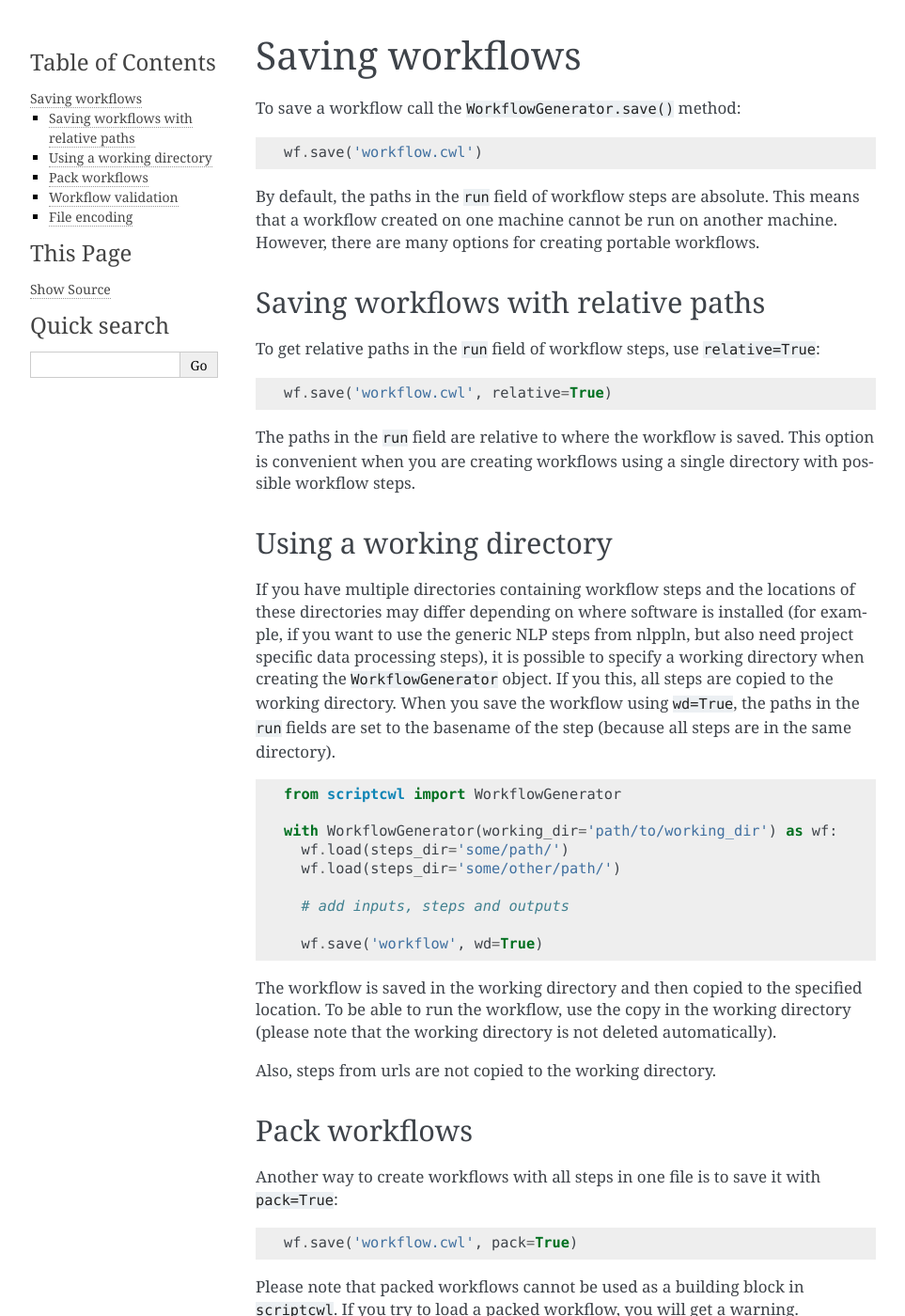
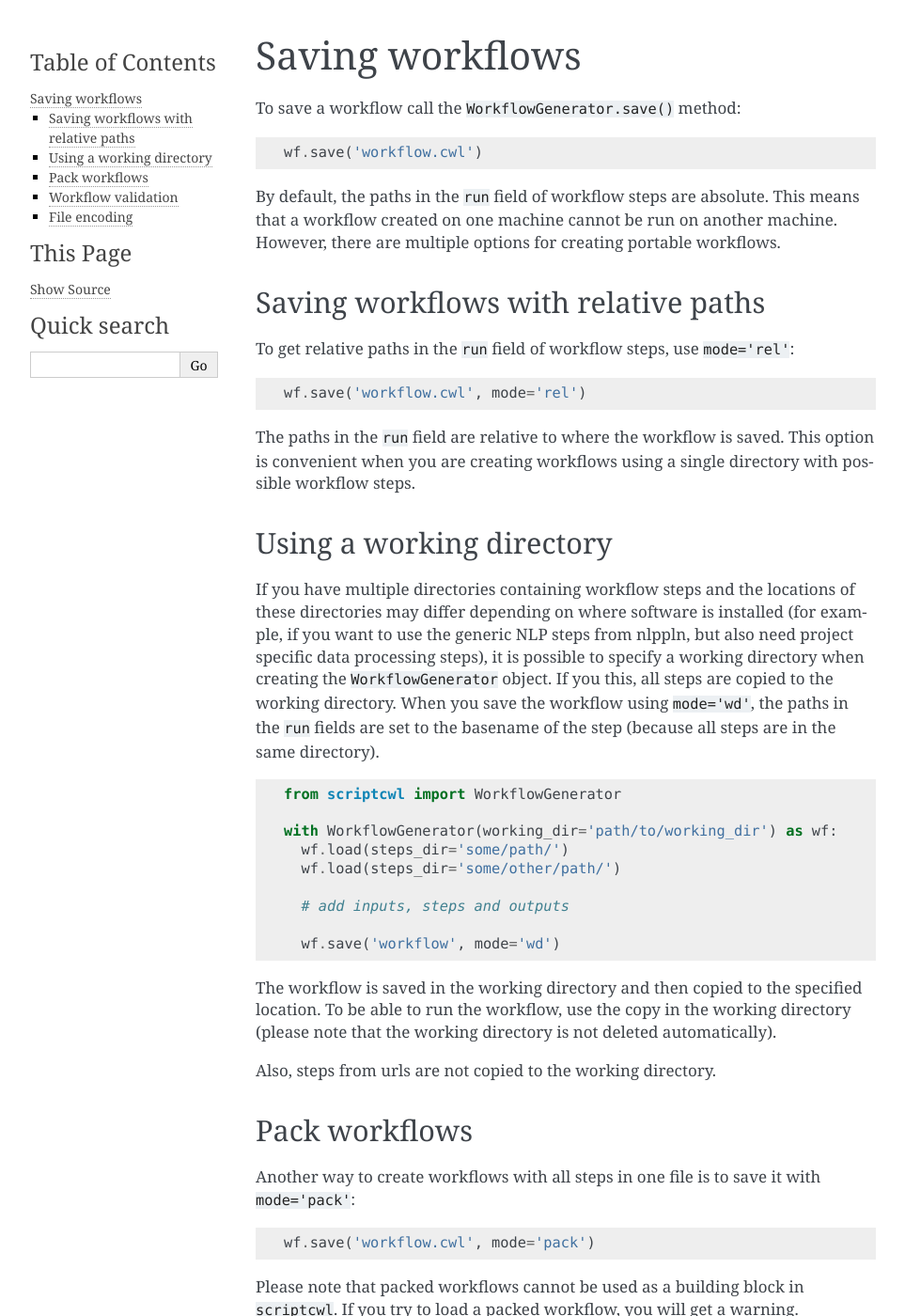
Before and after one commit to NLeSC/scriptcwl, a Sphinx documentation site: the page built from docs/saving_workflows.rst, in a window 1280 px wide and 1400 px high. Shown: the whole window at 94% size, without its empty margins (148-1111 px from the left). Built offline with Sphinx 7.4.7, drawn with Linux system fonts in a browser that asks for light colours; pages that are not in the unit, such as notebooks, are missing from menus; some of the changed text lies outside the part shown.

Commit message:
Update documentation about saving workflows

```diff
--- a/docs/saving_workflows.rst
+++ b/docs/saving_workflows.rst
@@ -8,15 +8,15 @@ To save a workflow call the ``WorkflowGenerator.save()`` method:
 
 By default, the paths in the ``run`` field of workflow steps are absolute. This means
 that a workflow created on one machine cannot be run on another machine. However,
-there are many options for creating portable workflows.
+there are multiple options for creating portable workflows.
 
 Saving workflows with relative paths
 ####################################
 
-To get relative paths in the ``run`` field of workflow steps, use ``relative=True``:
+To get relative paths in the ``run`` field of workflow steps, use ``mode='rel'``:
 ::
 
-  wf.save('workflow.cwl', relative=True)
+  wf.save('workflow.cwl', mode='rel')
 
 The paths in the ``run`` field are relative to where the workflow is saved. This
 option is convenient when you are creating workflows using a single directory
@@ -30,7 +30,7 @@ these directories may differ depending on where software is installed (for examp
 if you want to use the generic NLP steps from nlppln, but also need project specific
 data processing steps), it is possible to specify a working directory when creating
 the ``WorkflowGenerator`` object. If you this, all steps are copied to the working
-directory. When you save the workflow using ``wd=True``, the paths in the ``run``
+directory. When you save the workflow using ``mode='wd'``, the paths in the ``run``
 fields are set to the basename of the step (because all steps are in the same
 directory).
 ::
@@ -43,7 +43,7 @@ directory).
 
     # add inputs, steps and outputs
 
-    wf.save('workflow', wd=True)
+    wf.save('workflow', mode='wd')
 
 The workflow is saved in the working directory and then copied to
 the specified location. To be able to run the workflow, use the copy in the
@@ -54,15 +54,15 @@ Also, steps from urls are not copied to the working directory.
 Pack workflows
 ##############
 
-Another way to create workflows with all steps in one file is to save it with ``pack=True``:
+Another way to create workflows with all steps in one file is to save it with ``mode='pack'``:
 ::
 
-  wf.save('workflow.cwl', pack=True)
+  wf.save('workflow.cwl', mode='pack')
 
 Please note that packed workflows cannot be used as a building block in ``scriptcwl``.
 If you try to load a packed workflow, you will get a warning.
 
-With ``pack`` set to ``True``, the example workflow looks like:
+Saved With ``mode='pack'``, the example workflow looks like:
 ::
 
   {
```
